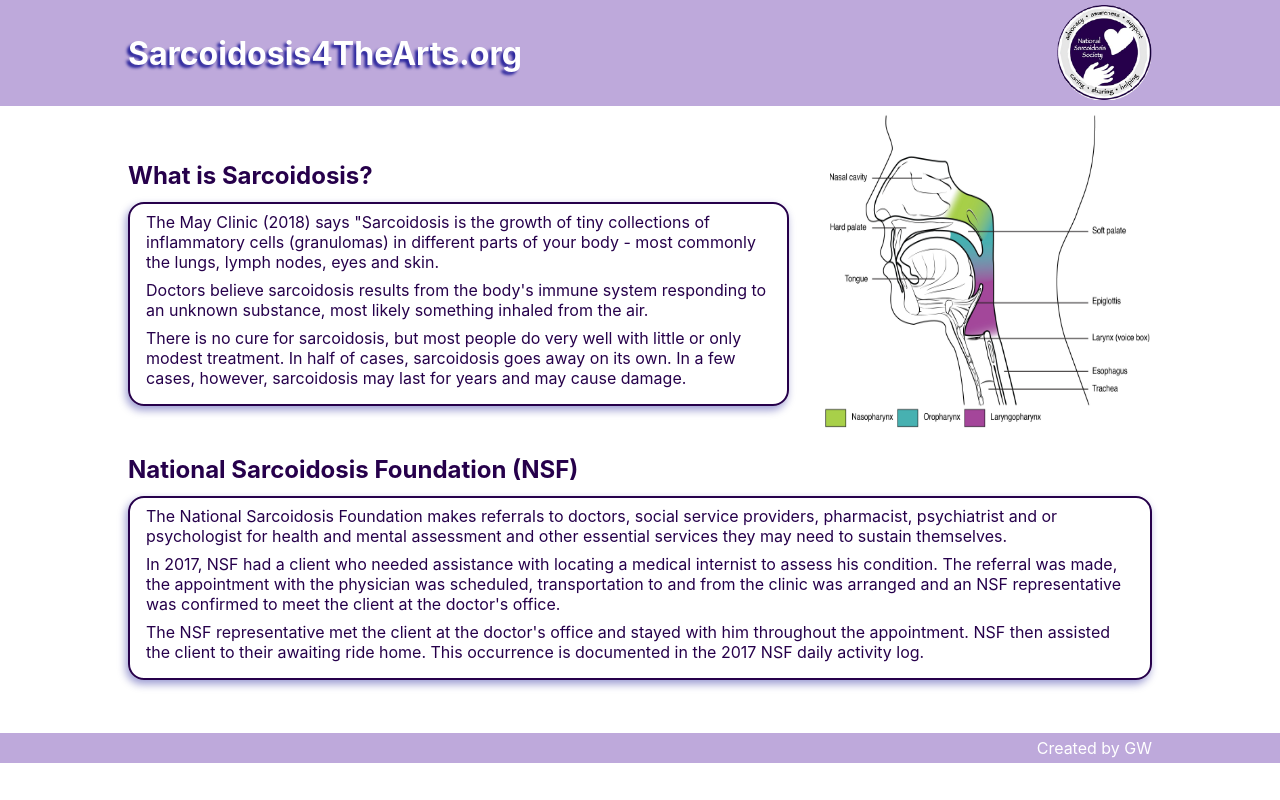
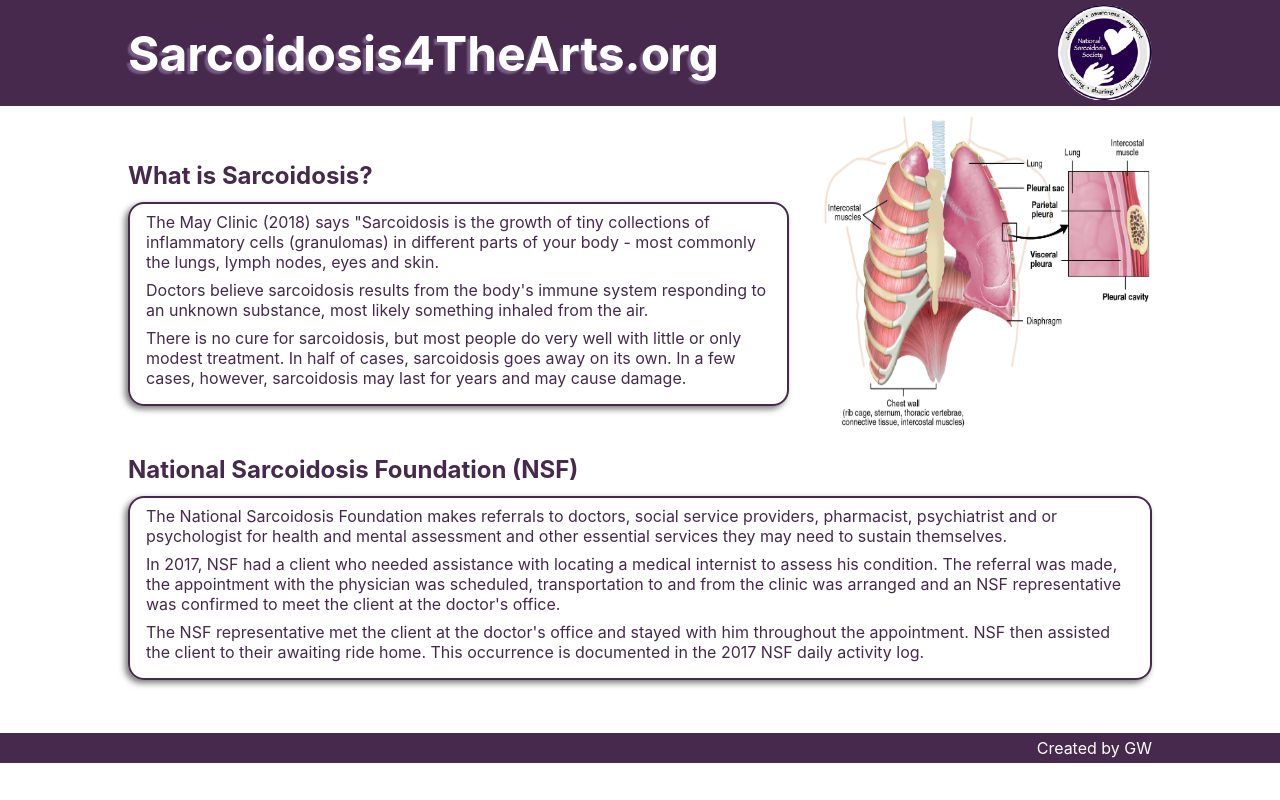
Before and after one commit to gwilki2/sarcoidosis, a React (Create React App) app: page / in a window 1280 px wide. Built offline with nearby package versions, Linux system fonts and the light colour scheme.

Commit message:
updated colors, image and shadows

```diff
--- a/src/App.js
+++ b/src/App.js
@@ -1,5 +1,5 @@
 import nssLogo from './assets/_images/nssLogoTransparent.png'
-import sampleImage from './assets/_images/sampleImage.png'
+import sampleImage from './assets/_images/2313_The_Lung_Pleurea.jpg'
 import styles from './App.module.scss'
 
 
--- a/src/App.module.scss
+++ b/src/App.module.scss
@@ -1,5 +1,7 @@
 $lightPurple: #bea9db;
-$darkPurple: #26004b;
+$lightPurpleShadow: #bea9db66;
+// $darkPurple: #26004b;
+$darkPurple: rgb(70,41,76);
 $blueShadow: #00008bcc;
 $blueShadowSubtle: #00008b66;
 $contentPadding: 5px 10vw;
@@ -7,14 +9,15 @@
 
 .navbar {
     display: flex;
-    background-color: $lightPurple;
+    background-color: $darkPurple;
     justify-content: space-between;
     align-items: center;
     padding: $contentPadding;
 
     & h1 {
         color: $lightText;
-        text-shadow: -3px 3px 3px $blueShadow;
+        text-shadow: -3px 3px 2px $lightPurpleShadow;
+        font-size: 3em;
     }
 
     & img {
@@ -42,7 +45,7 @@
         & .whatis-text {
             padding: .5em 1em;
             border: solid 2px $darkPurple;
-            box-shadow: -2px 4px 8px 0 $blueShadowSubtle;
+            box-shadow: -3px 3px 6px 0 #00000088;
             border-radius: 1em;
 
             & p {
@@ -61,7 +64,7 @@
 
 .footer {
     padding: $contentPadding;
-    background-color: $lightPurple;
+    background-color: $darkPurple;
     margin-top: 3em;
 
     & .footer-content {
```
Also changed, not shown: src/assets/_images/2313_The_Lung_Pleurea.jpg (added).
